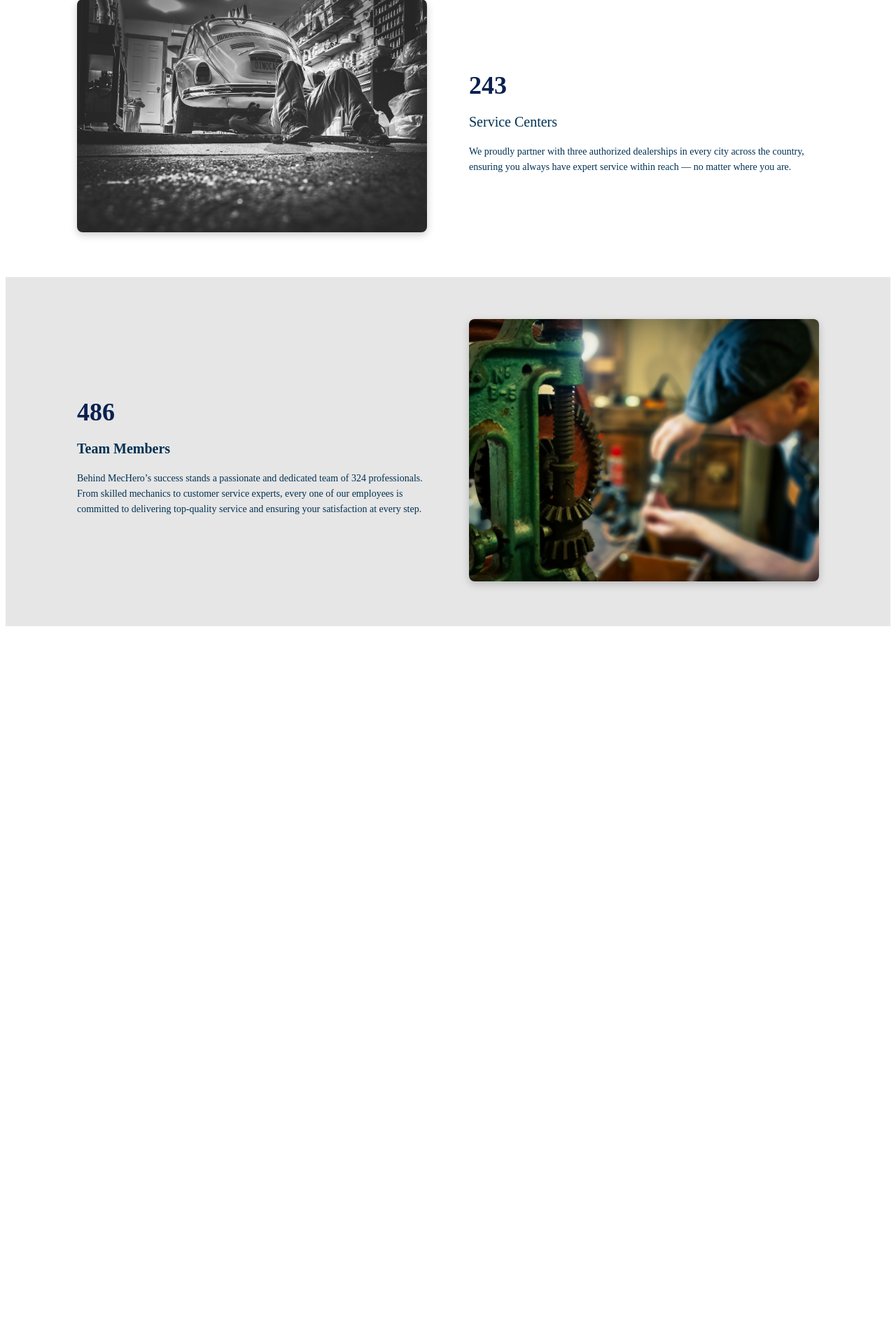
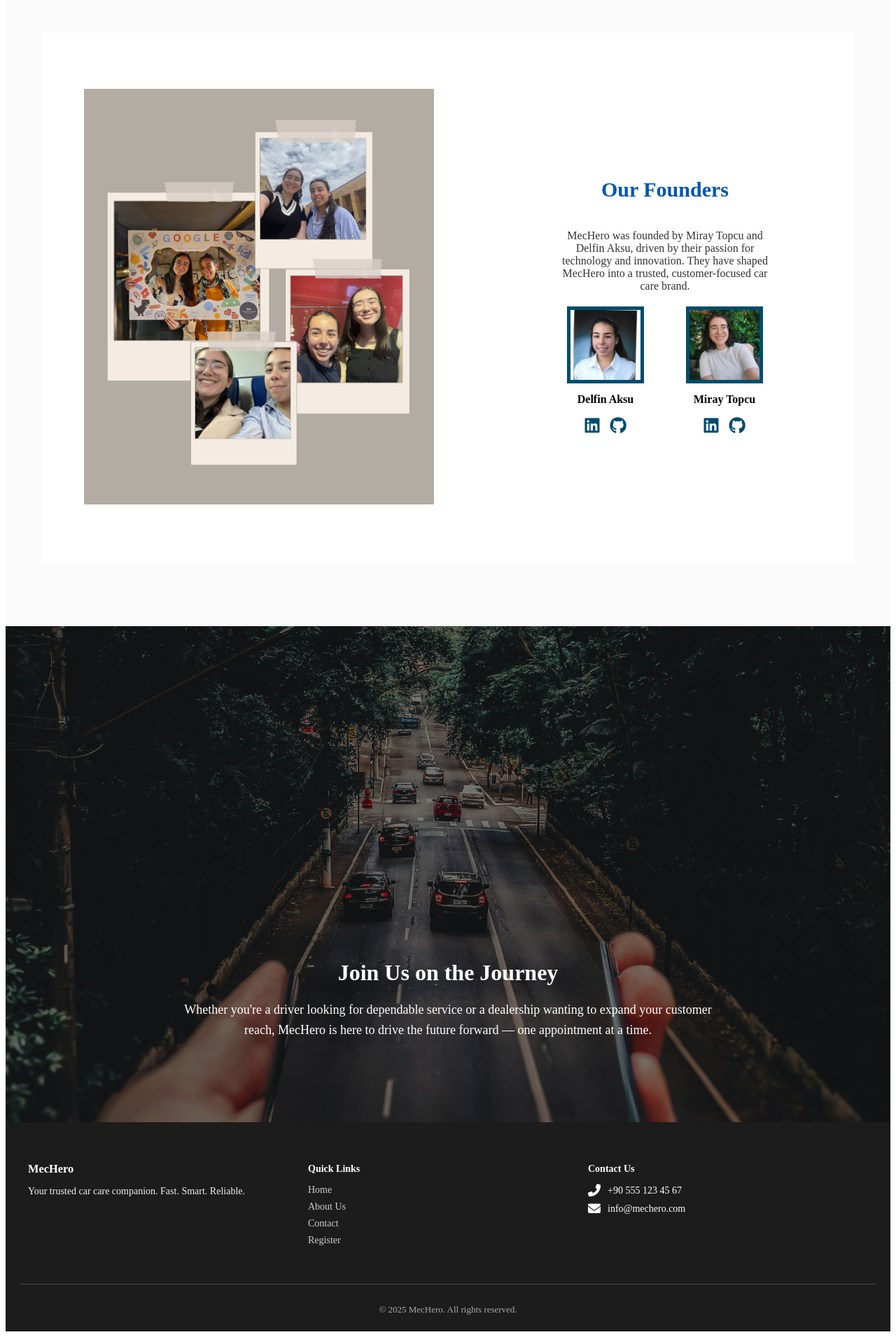
Before and after one commit to DelfinAksu/mechero, a Flask app: page /about in a window 1280 px wide. Shown: the part 1536-3447 px from the top of the page at 70% size. Before the commit the page ends 2431 px from the top, so only its background shows below. Run offline with Flask 3, Linux system fonts and the light colour scheme.

Commit message:
updated about us and footer

```diff
--- a/app/static/style.css
+++ b/app/static/style.css
@@ -832,14 +832,22 @@ main {
 }
 
 .social-icons {
-  margin-top: 5px;
-}
-
-.social-icons i {
-  margin: 0 6px;
-  font-size: 18px;
+  margin-top: 10px;
+  display: flex;
+  gap: 15px;
+  justify-content: center;
+}
+
+.social-icons a {
+  font-size: 24px;
   color: #004c6d;
-  cursor: pointer;
+  text-decoration: none;
+  transition: transform 0.3s ease, color 0.3s ease;
+}
+
+.social-icons a:hover {
+  transform: scale(1.2);
+  color: #0077b5; /* LinkedIn rengi gibi */
 }
 @media (max-width: 768px) {
   .founder-section {
@@ -1039,6 +1047,47 @@ main {
     max-width: 90%;
   }
 }
+
+.about-cta {
+  background-image: url("../static/images/about-cta-bg.jpg"); /* arka plan resmi */
+  background-size: cover;
+  background-position: center;
+  padding: 100px 20px;
+  color: white;
+  text-align: center;
+  position: relative;
+  min-height: 500px;
+}
+
+.about-cta::before {
+  content: "";
+  position: absolute;
+  top: 0; left: 0; right: 0; bottom: 0;
+  background-color: rgba(0, 0, 0, 0.5); /* koyu overlay */
+}
+
+.about-cta-content {
+  position: relative;
+  max-width: 800px;
+  margin: 0 auto;
+  z-index: 1;
+  padding-top: 350px;
+}
+
+.about-cta h2 {
+  font-size: 32px;
+  margin-bottom: 20px;
+}
+
+.about-cta p {
+  font-size: 18px;
+  line-height: 1.6;
+}
+
+
+
+
+
 
 /* users kısmı*/
 /*Dashboard*/
@@ -1866,3 +1915,19 @@ body.loaded .dashboard-image {
     font-size: 13px;
     color: #aaa;
 }
+.contact-info {
+  list-style: none;
+  padding: 0;
+}
+
+.contact-info li {
+  margin: 8px 0;
+  display: flex;
+  align-items: center;
+  color: white;
+}
+
+.contact-info i {
+  margin-right: 10px;
+  font-size: 18px;
+}
--- a/app/templates/guest/about.html
+++ b/app/templates/guest/about.html
@@ -76,7 +39,7 @@
 
 <div class="team-section">
   <div class="team-text">
-    <h2>486</h2>
+    <h2>729</h2>
     <h3>Team Members</h3>
     <p>
       Behind MecHero’s success stands a passionate and dedicated team of 324 professionals.
@@ -88,4 +51,95 @@
     <img src="{{ url_for('static', filename='images/repairman.jpg') }}" alt="Mechanic Working">
   </div>
 </div>
+
+<div class="about-container">
+    <div class="founder-section">
+    <div class="founder-images">
+        <img src="{{ url_for('static', filename='images/founder-collage.png') }}" alt="Founder collage">
+    </div>
+
+    <div class="founder-info">
+      <h2>Our Founders</h2>
+        <p class="founder-desc">
+        MecHero was founded by Miray Topcu and Delfin Aksu, driven by their passion for technology and innovation.
+        They have shaped MecHero into a trusted, customer-focused car care brand.
+        </p>
+
+        <div class="founder-profiles">
+        <div class="profile">
+            <img src="{{ url_for('static', filename='images/delfin.jpeg') }}" alt="Delfin Aksu">
+            <p>Delfin Aksu</p>
+            <div class="social-icons">
+            <a href="https://www.linkedin.com/in/delfin-aksu-558b1b291" target="_blank">
+            <i class="fab fa-linkedin"></i>
+            </a>
+            <a href="https://github.com/DelfinAksu" target="_blank">
+            <i class="fab fa-github"></i>
+            </a>
+            </div>
+        </div>
+
+        <div class="profile">
+            <img src="{{ url_for('static', filename='images/miray.jpeg') }}" alt="Miray Topcu">
+            <p>Miray Topcu</p>
+            <div class="social-icons">
+                <a href="https://www.linkedin.com/in/miraytopcu" target="_blank">
+                <i class="fab fa-linkedin"></i>
+                </a>
+                <a href="https://github.com/miraytopcu" target="_blank">
+                <i class="fab fa-github"></i>
+                </a>
+            </div>
+        </div>
+        </div>
+    </div>
+    </div>
+</div>
+
+
+<div class="about-cta">
+  <div class="about-cta-content">
+    <h2>Join Us on the Journey</h2>
+    <p>
+      Whether you're a driver looking for dependable service or a dealership wanting to expand your customer reach, MecHero is here to drive the future forward — one appointment at a time.
+    </p>
+  </div>
+</div>
+
+
+<footer class="footer">
+  <div class="footer-container">
+    <div class="footer-about">
+      <h3>MecHero</h3>
+      <p>Your trusted car care companion. Fast. Smart. Reliable.</p>
+    </div>
+
+    <div class="footer-links">
+      <h4>Quick Links</h4>
+      <ul>
+        <li><a href="/">Home</a></li>
+        <li><a href="/about">About Us</a></li>
+        <li><a href="/contact">Contact</a></li>
+        <li><a href="/register">Register</a></li>
+      </ul>
+    </div>
+
+    <div class="footer-social">
+      <h4>Contact Us</h4>
+      <ul class="contact-info">
+        <li>
+          <i class="fas fa-phone-alt"></i>  +90 555 123 45 67
+        </li>
+        <li>
+          <i class="fas fa-envelope"></i>   info@mechero.com
+        </li>
+      </ul>
+    </div>
+  </div>
+  <div class="footer-bottom">
+    <p>&copy; 2025 MecHero. All rights reserved.</p>
+  </div>
+</footer>
+
+
 {% endblock %}
```
Also changed, not shown: other parts of app/templates/guest/about.html (+0 -37 lines), app/templates/guest/index.html (+9 -6 lines), app/static/images/about-cta-bg.jpg (added).
